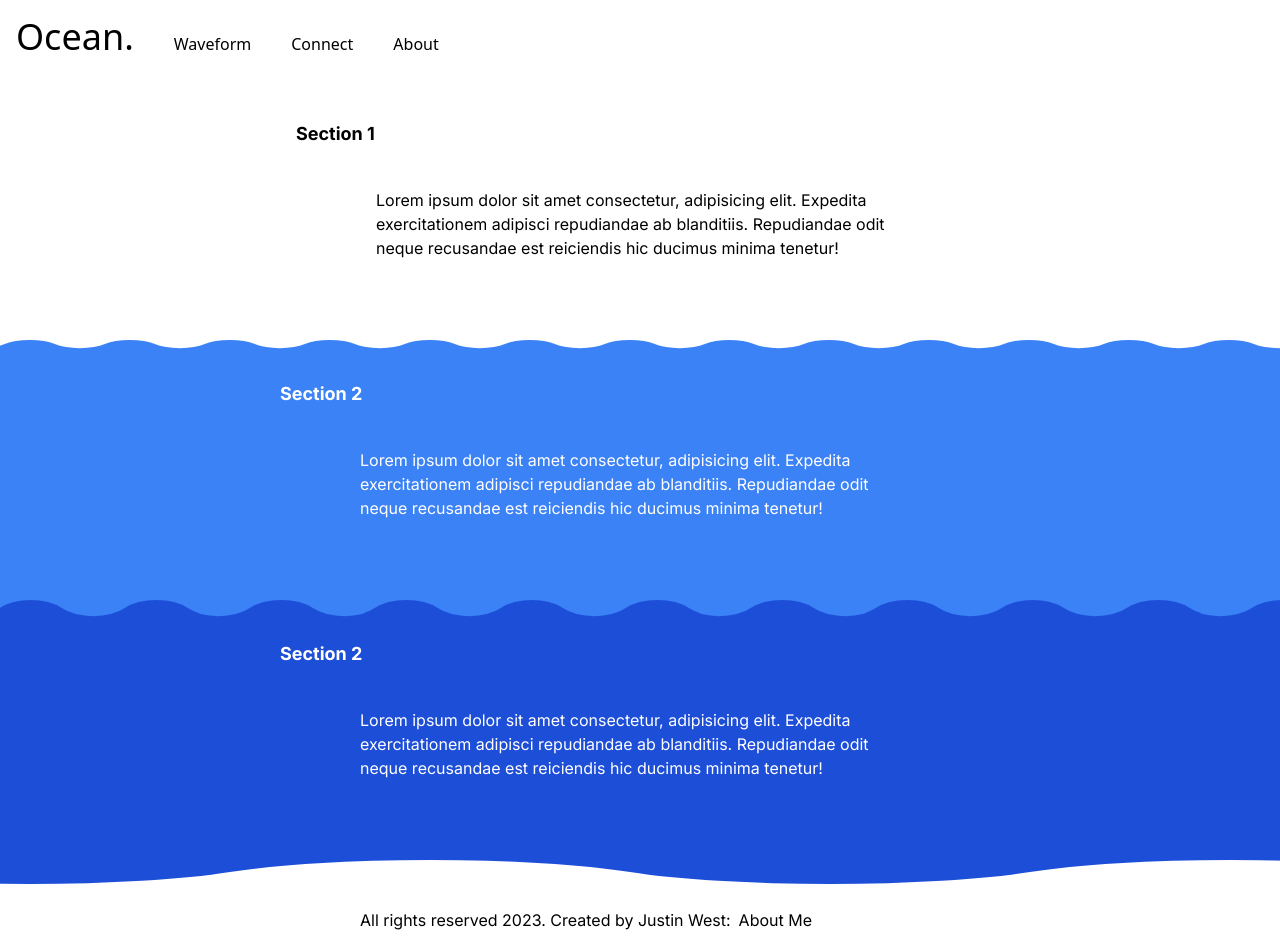
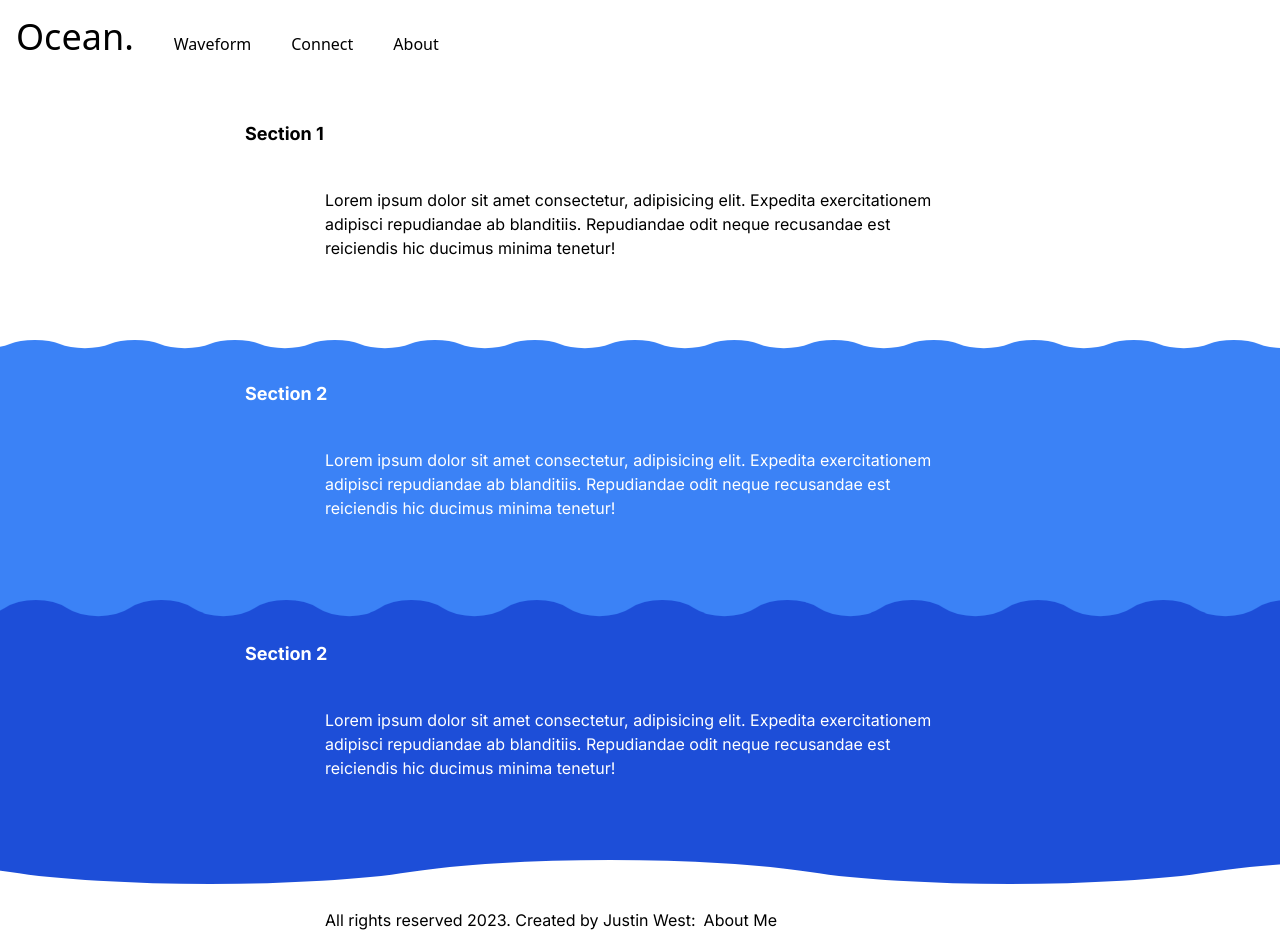
Before and after one commit to Justin-West/Ocean, a Next.js app: page / in a window 1280 px wide. Shown: the top 952 px of the page. Built offline with nearby package versions, Linux system fonts and the light colour scheme.

Commit message:
css cleanup

```diff
--- a/src/app/globals.css
+++ b/src/app/globals.css
@@ -26,17 +26,19 @@ section {
   padding: 40px;
 }
 
+.wrapper {
+  max-width: 60rem;
+}
+
 .wave {
   width: calc(100vw + var(--wave-amp) + var(--wave-amp));
-  border-radius: var(--wave-amp);
-  left: calc(-1 * var(--wave-amp));
+  left: calc(-0.5 * var(--wave-amp));
   isolation: isolate;
 }
 
 .wave-wrapper {
   margin: auto;
-  width: 60rem;
-  padding-inline: 120px;
+  max-width: 50rem;
 }
 
 .wave::before {
@@ -73,7 +75,7 @@ section {
   height: calc(3 * var(--wave-amp));
   animation: none;
   mask-size: calc(8 * var(--wave-period)) calc(var(--wave-amp) * 12);
-  transform: translate(calc(-4 * var(--wave-period)));
+  transform: translate(calc(-2.25 * var(--wave-period)));
 }
 
 @keyframes waveflow {
--- a/src/app/layout.tsx
+++ b/src/app/layout.tsx
@@ -35,6 +35,7 @@ export default function RootLayout({
             </button>
             <Link
               href="https://en.wikipedia.org/wiki/Ocean"
+              target="_blank"
               className="nav-link"
             >
               <div>About</div>
--- a/src/app/page.tsx
+++ b/src/app/page.tsx
@@ -5,8 +5,8 @@ const inter = Inter({ subsets: ["latin"] });
 export default function Home() {
   return (
     <main className={inter.className + " mt-20"}>
-      <section>
-        <div className="wrapper">
+      <section className="wave">
+        <div className="wave-wrapper">
           <h2 className="font-bold text-lg">Section 1</h2>
           <p className="p-20 py-10">
             Lorem ipsum dolor sit amet consectetur, adipisicing elit. Expedita
@@ -40,7 +40,10 @@ export default function Home() {
           <p className="pl-20 py-8 inline">
             All rights reserved 2023. Created by Justin West:
           </p>
-          <a className="pl-2" href="">
+          <a
+            className="pl-2"
+            href="https://justin-west.github.io/website-personalprofile/"
+          >
             About Me
           </a>
         </div>
```
